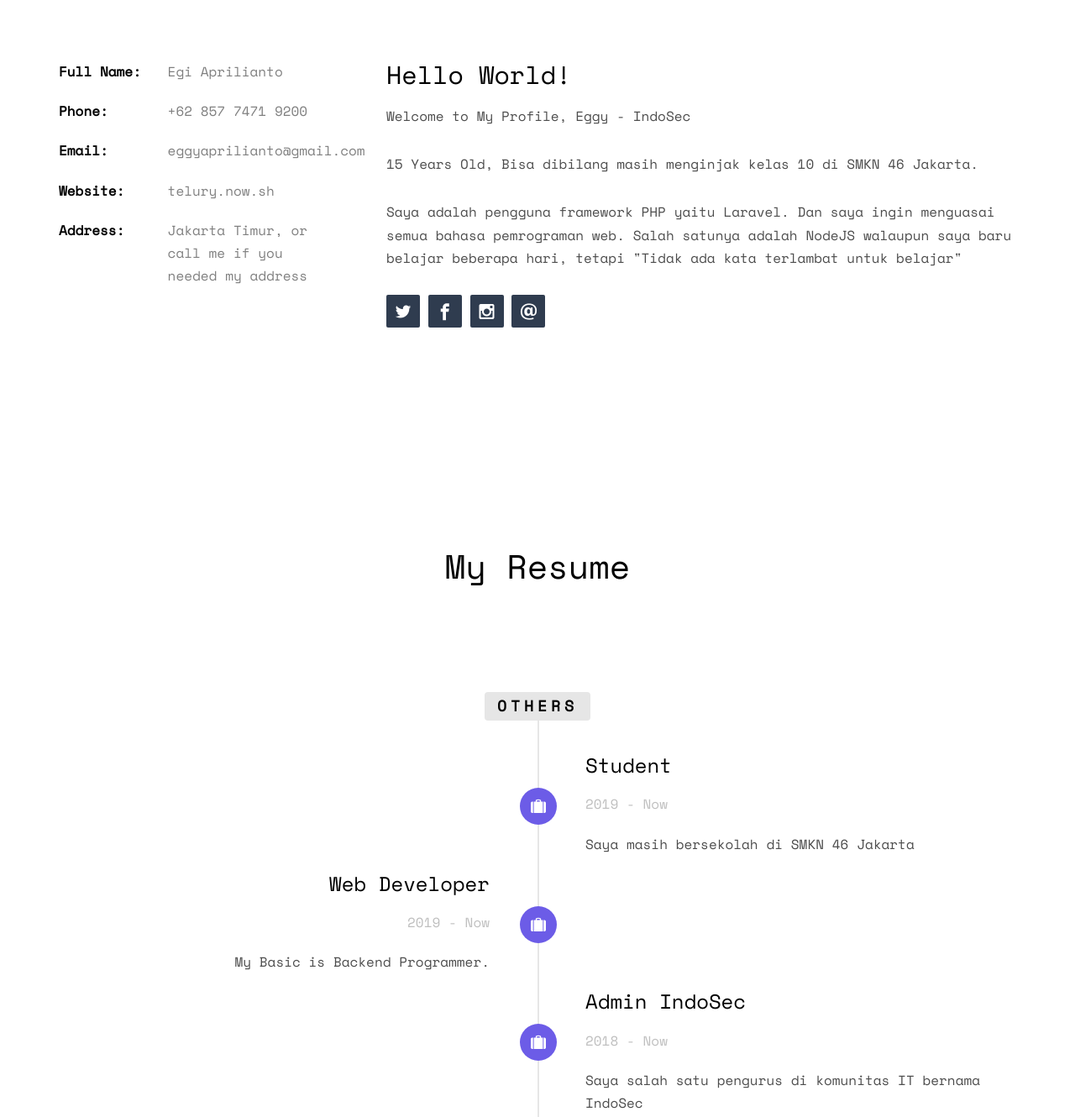
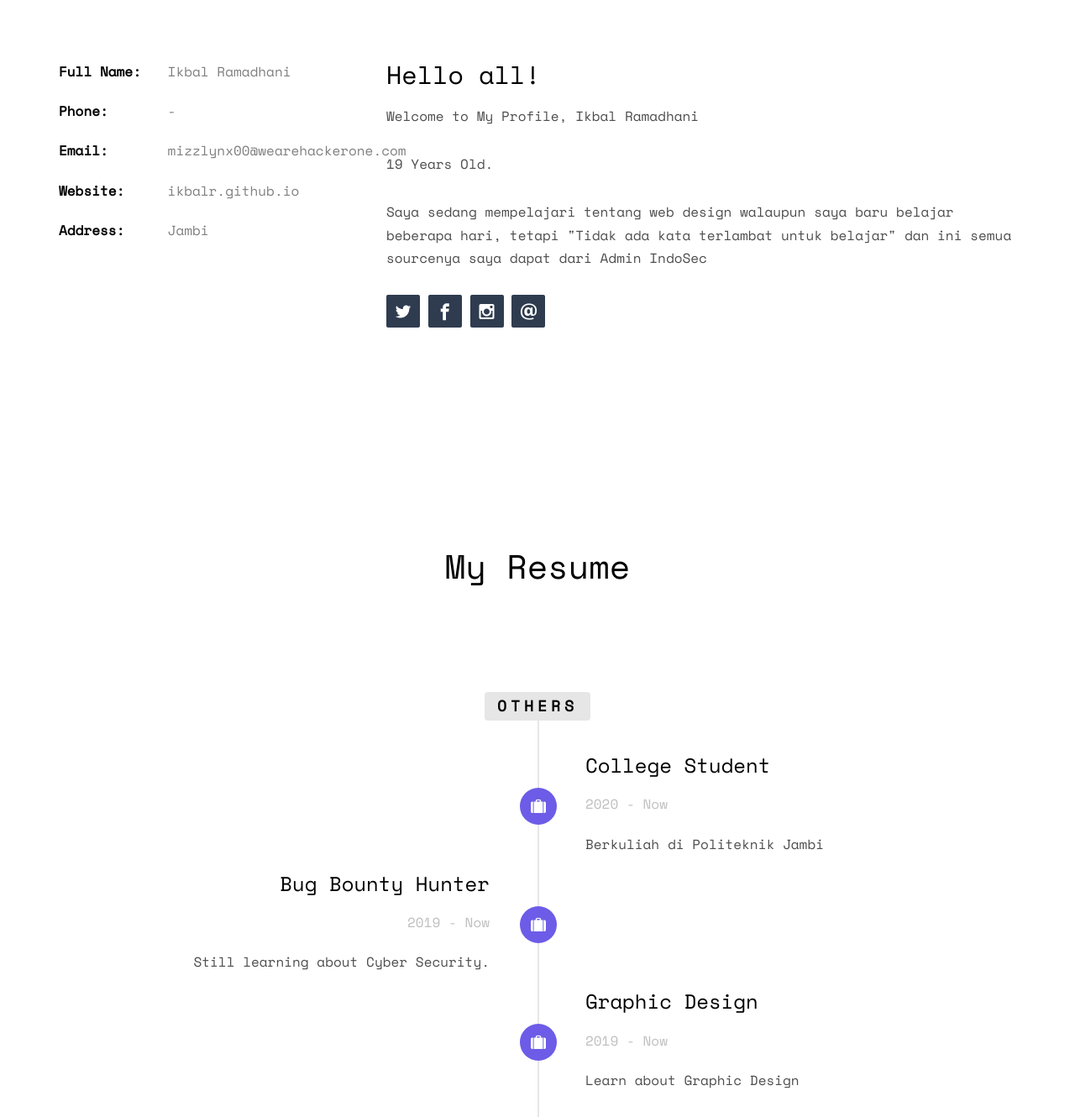
Before and after one commit to ikbalr/ikbalr.github.io, a plain HTML site: page index.html in a window 1280 px wide. Shown: the part 1000-2330 px from the top of the page at 84% size. Drawn offline with nearby package versions, Linux system fonts and the light colour scheme; files whose address does not match are found by name; a web font is replaced by a local one.

Commit message:
Update index.html

```diff
--- a/index.html
+++ b/index.html
@@ -3,7 +3,7 @@
 	<head>
 	<meta charset="utf-8">
 	<meta http-equiv="X-UA-Compatible" content="IE=edge">
-	<title>Eggy - IndoSec</title>
+	<title>Ikbal R</title>
 	<meta name="viewport" content="width=device-width, initial-scale=1">
 	<link rel="icon" href="images/logo.png" type="image/gif">
 
@@ -29,14 +29,13 @@
 					<div class="display-t js-fullheight">
 						<div class="display-tc js-fullheight animate-box" data-animate-effect="fadeIn">
 							<div class="profile-thumb" style="background: url(https://www.favifarenovasi.com/wp-content/plugins/all-in-one-seo-pack/images/default-user-image.png);"></div>
-							<h1><span>Eggy Aprilianto</span></h1>
-							<h3><span>Web Developer / Kang Bucin</span></h3>
+							<h1><span>Ikbal Ramadhani</span></h1>
+							<h3><span>Bug Bounty Hunter</span></h3>
 							<p>
 								<ul class="fh5co-social-icons">
 									<li><a href="#"><i class="icon-twitter2"></i></a></li>
-									<li><a href="https://www.facebook.com/xn7.go.id"><i class="icon-facebook2"></i></a></li>
-									<li><a href="https://instagram.com/eggy4prlnt"><i class="icon-instagram"></i></a></li>
-									<li><a href="mailto:eggyaprilianto@gmail.com"><i class="icon-email"></i></a></li>
+									<li><a href="https://www.facebook.com/ikbal.ramadhani.39"><i class="icon-facebook2"></i></a></li>
+									<li><a href="https://instagram.com/ikbalramadhn/"><i class="icon-instagram"></i></a></li>
 								</ul>
 							</p>
 						</div>
@@ -56,24 +55,24 @@
 			<div class="row">
 				<div class="col-md-4">
 					<ul class="info">
-						<li><span class="first-block">Full Name:</span><span class="second-block">Egi Aprilianto</span></li>
-						<li><span class="first-block">Phone:</span><span class="second-block">+62 857 7471 9200</span></li>
-						<li><span class="first-block">Email:</span><span class="second-block">eggyaprilianto@gmail.com</span></li>
-						<li><span class="first-block">Website:</span><span class="second-block">telury.now.sh</span></li>
-						<li><span class="first-block">Address:</span><span class="second-block">Jakarta Timur, or call me if you needed my address</span></li>
+						<li><span class="first-block">Full Name:</span><span class="second-block">Ikbal Ramadhani</span></li>
+						<li><span class="first-block">Phone:</span><span class="second-block">-</span></li>
+						<li><span class="first-block">Email:</span><span class="second-block">mizzlynx00@wearehackerone.com</span></li>
+						<li><span class="first-block">Website:</span><span class="second-block">ikbalr.github.io</span></li>
+						<li><span class="first-block">Address:</span><span class="second-block">Jambi</span></li>
 					</ul>
 				</div>
 				<div class="col-md-8">
-					<h2>Hello World!</h2>
-					<p>Welcome to My Profile, Eggy - IndoSec</p>
-					<p>15 Years Old, Bisa dibilang masih menginjak kelas 10 di SMKN 46 Jakarta.</p>
-					<p>Saya adalah pengguna framework PHP yaitu Laravel. Dan saya ingin menguasai semua bahasa pemrograman web. Salah satunya adalah NodeJS walaupun saya baru belajar beberapa hari, tetapi "Tidak ada kata terlambat untuk belajar"</p>
+					<h2>Hello all!</h2>
+					<p>Welcome to My Profile, Ikbal Ramadhani</p>
+					<p>19 Years Old.</p>
+					<p>Saya sedang mempelajari tentang web design walaupun saya baru belajar beberapa hari, tetapi "Tidak ada kata terlambat untuk belajar" dan ini semua sourcenya saya dapat dari Admin IndoSec</p>
 					<p>
 						<ul class="fh5co-social-icons">
 							<li><a href="#"><i class="icon-twitter2"></i></a></li>
-							<li><a href="https://www.facebook.com/xn7.go.id"><i class="icon-facebook3"></i></a></li>
-							<li><a href="https://instagram.com/eggy4prlnt"><i class="icon-instagram"></i></a></li>
-							<li><a href="mailto:eggyaprilianto@gmail.com"><i class="icon-email"></i></a></li>
+							<li><a href="https://www.facebook.com/ikbal.ramadhani.39"><i class="icon-facebook3"></i></a></li>
+							<li><a href="https://instagram.com/ikbalramadhn"><i class="icon-instagram"></i></a></li>
+							<li><a href="mailto:mizzlynx00@wearehackerone.com"><i class="icon-email"></i></a></li>
 						</ul>
 					</p>
 				</div>
@@ -98,11 +97,11 @@
 							<div class="timeline-badge"><i class="icon-suitcase"></i></div>
 							<div class="timeline-panel">
 								<div class="timeline-heading">
-									<h3 class="timeline-title">Student</h3>
-									<span class="company">2019 - Now</span>
+									<h3 class="timeline-title">College Student</h3>
+									<span class="company">2020 - Now</span>
 								</div>
 								<div class="timeline-body">
-									<p>Saya masih bersekolah di SMKN 46 Jakarta</p>
+									<p>Berkuliah di Politeknik Jambi</p>
 								</div>
 							</div>
 						</li>
@@ -110,11 +109,11 @@
 							<div class="timeline-badge"><i class="icon-suitcase"></i></div>
 							<div class="timeline-panel">
 								<div class="timeline-heading">
-									<h3 class="timeline-title">Web Developer</h3>
+									<h3 class="timeline-title">Bug Bounty Hunter</h3>
 									<span class="company">2019 - Now</span>
 								</div>
 								<div class="timeline-body">
-									<p>My Basic is Backend Programmer.</p>
+									<p>Still learning about Cyber Security.</p>
 								</div>
 							</div>
 						</li>
@@ -122,29 +121,15 @@
 							<div class="timeline-badge"><i class="icon-suitcase"></i></div>
 							<div class="timeline-panel">
 								<div class="timeline-heading">
-									<h3 class="timeline-title">Admin IndoSec</h3>
-									<span class="company">2018 - Now</span>
+									<h3 class="timeline-title">Graphic Design</h3>
+									<span class="company">2019 - Now</span>
 								</div>
 								<div class="timeline-body">
-									<p>Saya salah satu pengurus di komunitas IT bernama IndoSec</p>
+									<p>Learn about Graphic Design</p>
 								</div>
 							</div>
 						</li>
 			   </ul>
-				</div>
-			</div>
-		</div>
-	</div>
-
-	<div id="fh5co-started" class="fh5co-bg-dark">
-		<div class="overlay"></div>
-		<div class="container">
-			<div class="row animate-box">
-				<div class="col-md-8 col-md-offset-2 text-center fh5co-heading">
-					<img src="images/logo.png" width="30%" height="30%">
-					<h2>About IndoSec</h2>
-					<p>{ IndoSec } is a community, which is engaged in Development, Security, And Exploitation</p>
-					<p><a href="https://indosec.id/" class="btn btn-default btn-lg">Website</a></p>
 				</div>
 			</div>
 		</div>
@@ -190,7 +175,7 @@
 		<div class="container">
 			<div class="row">
 				<div class="col-md-12">
-					<p>&copy; 2019 Eggy - <a href="https://indosec.id" target="_blank">IndoSec</a></p>
+					<p>&copy; 2019 Eggy - <a href="https://ikbal-official.blogspot.com/" target="_blank">My Blog</a></p>
 				</div>
 			</div>
 		</div>
```
